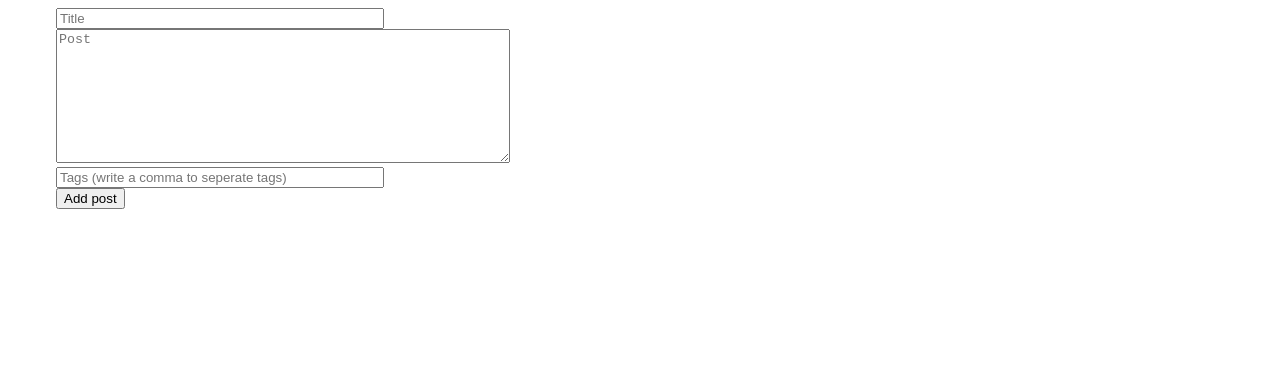
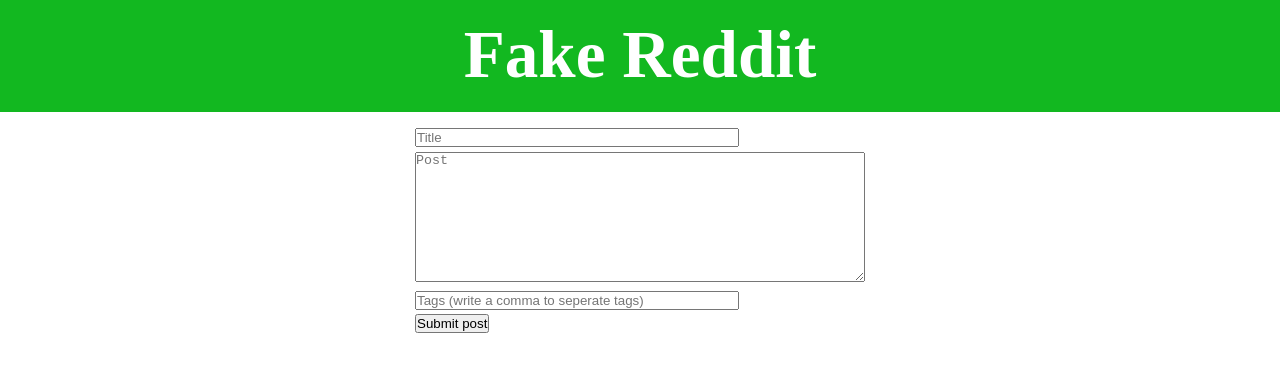
Before and after one commit to Erikm93/JS-individual-assignment, a plain HTML site: page index.html in a window 1280 px wide. Drawn offline with Linux system fonts and the light colour scheme; no server answers.

Commit message:
Added a logo at the top of the page. Additionally some styling to the posts and the text-inputs

```diff
--- a/index.html
+++ b/index.html
@@ -11,11 +11,14 @@
 </head>
 
 <body>
+    <nav class="navbar">
+        <div class="logo">Fake Reddit</div>
+    </nav>
     <section id="text-inputs">
         <input type="text" id="title" placeholder="Title"></br>
         <textarea id="body" placeholder="Post"></textarea></br>
         <input type="text" id="tags" placeholder="Tags (write a comma to seperate tags)"></br>
-        <button id="add-post-btn">Add post</button>
+        <button id="add-post-btn">Submit post</button>
     </section>
     <section>
         <ul id="posts-list"></ul>
--- a/styles.css
+++ b/styles.css
@@ -1,5 +1,33 @@
+* {
+    margin: 0;
+    padding: 0;
+}
+
+body {
+    display: flex;
+    flex-direction: column;
+    justify-content: center;
+    align-items: center;
+}
+
+.navbar {
+    background-color: #12b820;
+    color: white;
+    height: 5rem;
+    width: 100%;
+    display: flex;
+    padding: 1rem;
+    justify-content: center;
+}
+
+.logo {
+    font-size: 4.2rem;
+    font-weight: bold;
+}
+
+
 #text-inputs {
-    margin-left: 3rem;
+    margin-top: 1rem;
 }
 
 #title, #tags {
@@ -9,6 +37,11 @@
 #body {
     min-width: 28rem;
     min-height: 8rem;
+    margin: 0.3rem 0 0.3rem 0;
+}
+
+#add-post-btn {
+    margin-top: 0.3rem;
 }
 
 #posts-list {
@@ -17,7 +50,8 @@
 
 .post {
     border: 0.1rem solid black ;
-    max-width: 30rem;
+    max-width: 35rem;
+    margin: 1rem;
 }
 
 .post div {
@@ -28,3 +62,7 @@
     padding-bottom: 0.5rem;
     padding-left: 0.5rem;
 }
+
+h1 {
+    margin: 0.5rem 0 0.5rem 0 ;
+}
```
